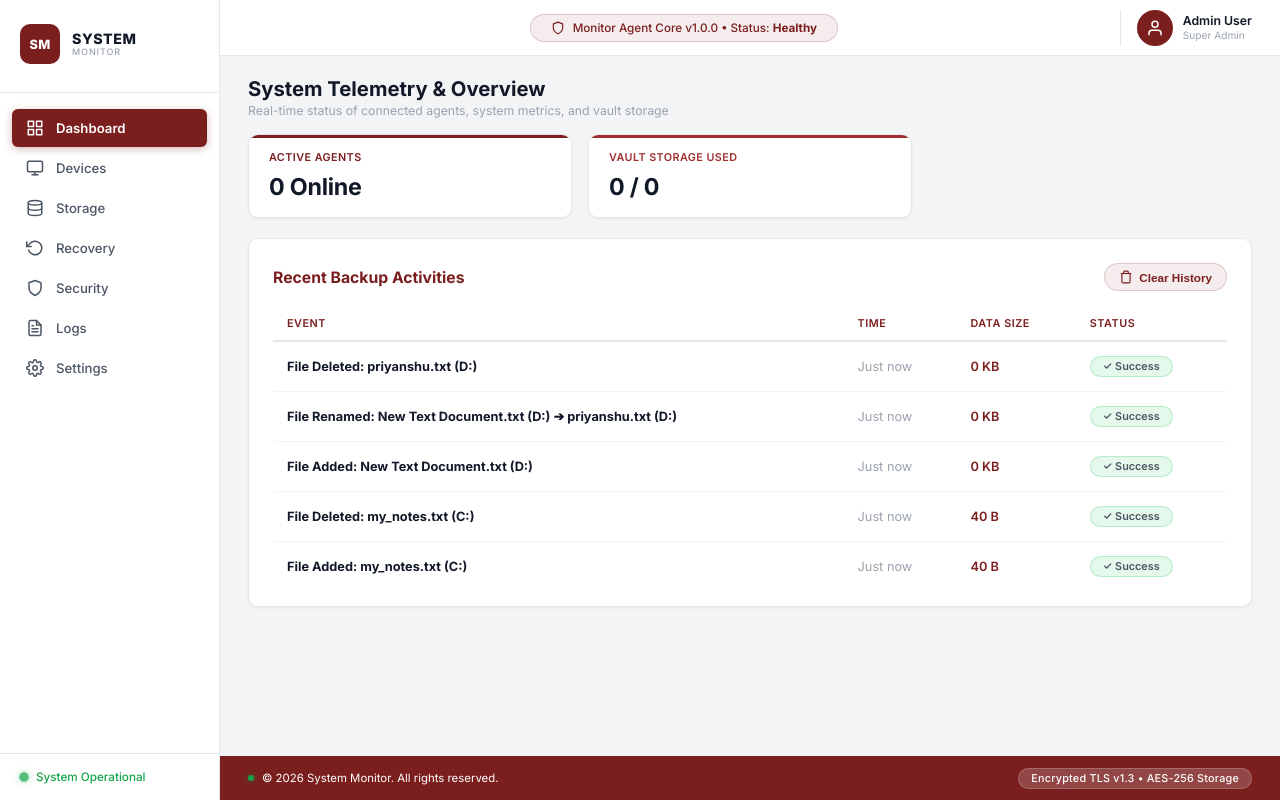
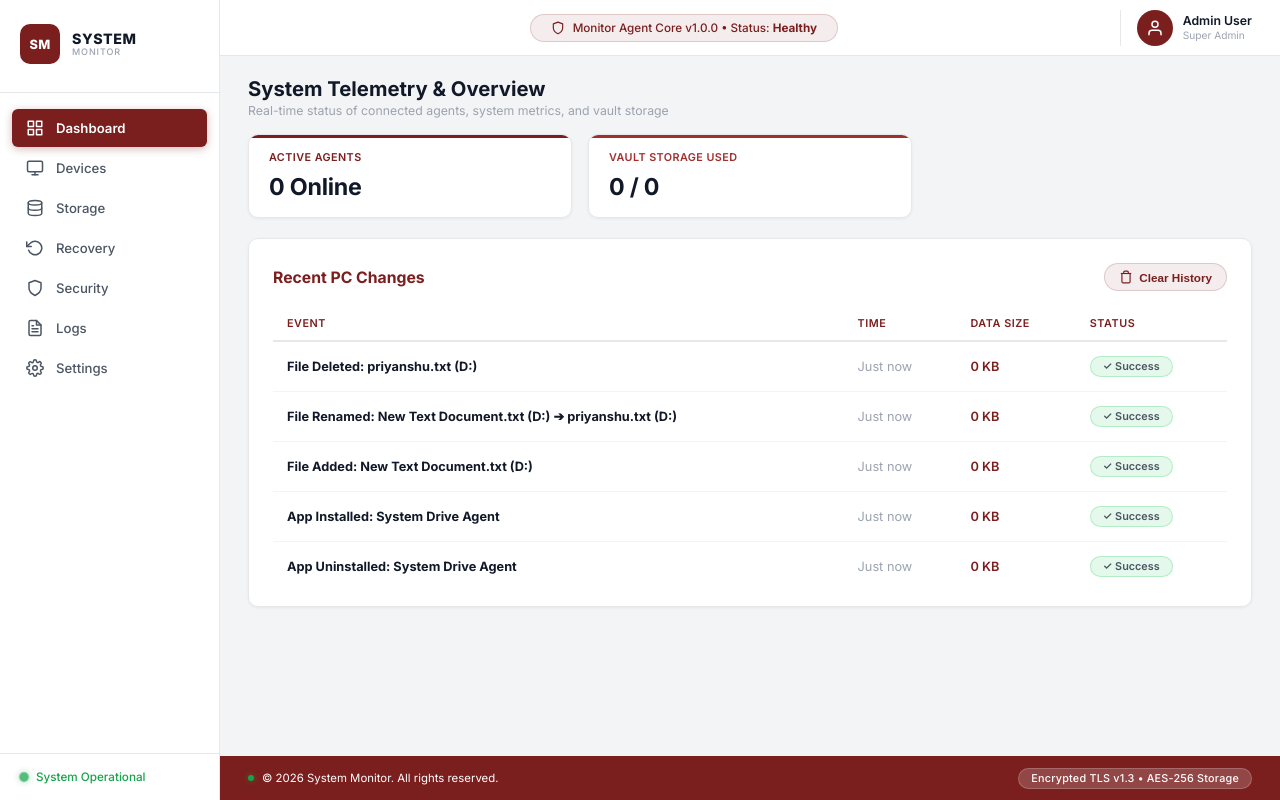
Before and after one commit to priyanshusingh3014/System-Monitor, a Django app: page / in a window 1280 px wide. Run offline with Django 5.2, Linux system fonts and the light colour scheme; data comes from the database, SQL or seed files in the repository; both versions use the stored data as it was after the commit; data that the repository does not hold is empty.

Commit message:
Update vault storage selection, reduce online timeout, ensure filesystem monitor starts on client

```diff
--- a/server/monitor/fs_monitor.py
+++ b/server/monitor/fs_monitor.py
@@ -34,7 +34,7 @@ IGNORED_PATTERNS = [
     '$Recycle.Bin', '$RECYCLE.BIN', '__pycache__', '.venv', 'venv', 'node_modules',
     '.git', '.gemini', '.antigravity', 'CacheStorage', 'GPUCache', 'IndexedDB',
     'prefetch', 'temp', 'tmp', 'crashdumps', 'logs', 'telemetry', 'diagnostics',
-    'screenshot', 'screenshots', 'onedrive', 'build', 'dist', 'scratch',
+    'screenshot', 'screenshots', 'build', 'dist', 'scratch',
     'site-packages', 'pyinstaller', 'whatsapp', 'my agent', 'client_installer'
 ]
 
@@ -79,7 +79,7 @@ def format_size(num_bytes):
 
 
 def get_display_name(path):
-    """Return filename with drive letter for context e.g. myfile.txt (D:\)"""
+    """Return filename with drive letter for context e.g. myfile.txt (D:\\)"""
     drive, _ = os.path.splitdrive(path)
     filename = os.path.basename(path)
     if drive:
@@ -197,7 +197,7 @@ class LocalFileSystemHandler(FileSystemEventHandler):
 
 
 def detect_all_drives():
-    """Detect all fixed disk drive roots (C:\, D:\, etc.) and user folders."""
+    """Detect all fixed disk drive roots (C:\\, D:\\, etc.) and user folders."""
     dirs = []
 
     # 1. User folders
--- a/server/monitor/static/monitor/dashboard.js
+++ b/server/monitor/static/monitor/dashboard.js
@@ -79,6 +79,12 @@
     function getAgentVaultSpace(agent) {
         if (!agent.drives || agent.drives.length === 0) return 0;
         return agent.drives.reduce((sum, d) => sum + (d.total || 0), 0);
+    }
+
+    function getDashboardVaultStorage(data) {
+        if (data.vault_storage) return data.vault_storage;
+        if (data.server_storage) return data.server_storage;
+        return { total: 0, used: 0 };
     }
 
     // Get primary drive path for backup target
@@ -254,7 +260,7 @@
             activeAgentsValue.textContent = `${stats.online} Online`;
         }
 
-        const ss = data.server_storage || { total: 0, used: 0 };
+        const ss = getDashboardVaultStorage(data);
         if (totalStorageValue) {
             totalStorageValue.textContent = `${formatBytesShort(ss.used)} / ${formatBytesShort(ss.total)}`;
         }
--- a/server/monitor/templates/monitor/dashboard.html
+++ b/server/monitor/templates/monitor/dashboard.html
@@ -147,11 +147,11 @@
                     </div>
                 </div>
 
-                <!-- Recent Backup Activities Table -->
+                <!-- Recent PC Changes Table -->
                 <div class="activity-section" id="activity-section">
                     <div class="section-header-row">
-                        <h3 class="section-title">Recent Backup Activities</h3>
-                        <button class="btn-clear-history" id="btn-clear-history" title="Clear Recent Backup Activities">
+                        <h3 class="section-title">Recent PC Changes</h3>
+                        <button class="btn-clear-history" id="btn-clear-history" title="Clear Recent PC Changes">
                             <svg viewBox="0 0 24 24" fill="none" stroke="currentColor" stroke-width="2">
                                 <path d="M3 6h18"/>
                                 <path d="M19 6v14a2 2 0 0 1-2 2H7a2 2 0 0 1-2-2V6m3 0V4a2 2 0 0 1 2-2h4a2 2 0 0 1 2 2v2"/>
@@ -424,8 +424,8 @@
                     <line x1="14" y1="11" x2="14" y2="17"/>
                 </svg>
             </div>
-            <h3 class="confirm-modal-title">Clear Recent Backup Activities?</h3>
-            <p class="confirm-modal-desc">Do you want to clear recent backup activities? All recorded activity data will be permanently deleted.</p>
+            <h3 class="confirm-modal-title">Clear Recent PC Changes?</h3>
+            <p class="confirm-modal-desc">Do you want to clear recent PC changes? All recorded activity data will be permanently deleted.</p>
             <div class="confirm-modal-actions">
                 <button class="btn-modal-cancel" id="btn-modal-cancel">Cancel</button>
                 <button class="btn-modal-confirm" id="btn-modal-confirm">Yes, Clear All</button>
@@ -433,6 +433,6 @@
         </div>
     </div>
 
-    <script src="{% static 'monitor/dashboard.js' %}?v=10008"></script>
+    <script src="{% static 'monitor/dashboard.js' %}?v=10009"></script>
 </body>
 </html>
--- a/server/monitor/views.py
+++ b/server/monitor/views.py
@@ -1,9 +1,7 @@
 import os
 import json
 import shutil
-import socket
 from datetime import timedelta
-import psutil
 
 from django.conf import settings
 from django.http import JsonResponse, HttpResponse, FileResponse, Http404
@@ -14,6 +12,8 @@ from django.views.decorators.http import require_http_methods
 
 from .models import AgentReport, BackupActivity, DeletedAgent
 
+
+ONLINE_TIMEOUT_SECONDS = 1
 
 
 def format_time_ago(dt):
@@ -140,6 +140,26 @@ def is_allowed_file_event(event_str):
     return ext.lower() in ALLOWED_USER_EXTENSIONS
 
 
+def is_file_activity(event_str):
+    file_prefixes = ("File Added:", "File Deleted:", "File Renamed:", "File Modified:")
+    return any(event_str.startswith(prefix) for prefix in file_prefixes)
+
+
+def is_dashboard_activity(event_str):
+    """Return True when an activity should be visible in the dashboard feed."""
+    if not event_str:
+        return False
+    if is_file_activity(event_str):
+        return is_allowed_file_event(event_str)
+    allowed_non_file_prefixes = (
+        "App Installed:",
+        "App Uninstalled:",
+        "Agent Enrolled:",
+        "Agent Uninstalled:",
+    )
+    return any(event_str.startswith(prefix) for prefix in allowed_non_file_prefixes)
+
+
 @csrf_exempt
 @require_http_methods(["POST"])
 def api_trigger_activity(request):
@@ -221,6 +241,96 @@ def get_client_ip(request):
     return ip
 
 
+def safe_int(value):
+    """Convert numeric telemetry values to int without breaking API responses."""
+    try:
+        return int(value)
+    except (TypeError, ValueError):
+        return 0
+
+
+def summarize_drive_storage(agent):
+    """Return total/used/free storage for one reported PC agent."""
+    total = 0
+    used = 0
+    free = 0
+
+    drives = agent.get('drives') or []
+    if not isinstance(drives, list):
+        drives = []
+
+    for drive in drives:
+        if not isinstance(drive, dict):
+            continue
+
+        drive_total = safe_int(drive.get('total'))
+        drive_used = safe_int(drive.get('used'))
+        drive_free = safe_int(drive.get('free'))
+
+        if drive_free == 0 and drive_total >= drive_used:
+            drive_free = drive_total - drive_used
+
+        total += drive_total
+        used += drive_used
+        free += drive_free
+
+    return {
+        'total': total,
+        'used': used,
+        'free': free,
+        'percent': round((used / total * 100), 1) if total > 0 else 0,
+        'hostname': agent.get('hostname', ''),
+        'agent_id': agent.get('agent_id', ''),
+        'source': 'agent_pc',
+    }
+
+
+def get_dashboard_vault_storage(request, agents_data):
+    """Select the PC storage that should power the dashboard overview card.
+    Prioritize the storage from the server machine itself (matching hostname).
+    If not found, fallback to the original IP‑based selection logic.
+    """
+    if not agents_data:
+        return {
+            'total': 0,
+            'used': 0,
+            'free': 0,
+            'percent': 0,
+            'hostname': '',
+            'agent_id': '',
+            'source': 'none',
+        }
+
+    # Try to match the server's own hostname (the machine running this Django process)
+    try:
+        import socket
+        server_hostname = socket.gethostname()
+    except Exception:
+        server_hostname = None
+
+    if server_hostname:
+        for agent in agents_data:
+            if agent.get('hostname') == server_hostname:
+                return summarize_drive_storage(agent)
+
+    # Fallback: original IP‑based selection logic
+    client_ip = get_client_ip(request)
+    matching_agents = []
+    if client_ip and client_ip not in ('127.0.0.1', '::1'):
+        matching_agents = [
+            agent for agent in agents_data
+            if client_ip in (agent.get('public_ip'), agent.get('local_ip'))
+        ]
+
+    online_matches = [agent for agent in matching_agents if agent.get('is_online')]
+    online_agents = [agent for agent in agents_data if agent.get('is_online')]
+
+    selected_agent = (
+        (online_matches or matching_agents or online_agents or agents_data)[0]
+    )
+    return summarize_drive_storage(selected_agent)
+
+
 @csrf_exempt
 @require_http_methods(["POST"])
 def api_uninstall_agent(request):
@@ -281,11 +391,18 @@ def api_uninstall_agent(request):
 def api_agents(request):
     now = timezone.now()
     agents = AgentReport.objects.all()
-    # Device is Online if 1-second heartbeat received within last 4 seconds; Offline if PC shutdown/off
-    online_threshold = now - timedelta(seconds=4)
+    # A PC is online while fresh agent heartbeats are arriving. If the PC shuts down,
+    # heartbeats stop and it moves offline after this grace window.
+    online_threshold = now - timedelta(seconds=ONLINE_TIMEOUT_SECONDS)
 
     agents_data = []
     for agent in agents:
+        seconds_since_seen = None
+        is_online = False
+        if agent.last_seen:
+            seconds_since_seen = max(0, int((now - agent.last_seen).total_seconds()))
+            is_online = agent.last_seen >= online_threshold
+
         agents_data.append({
             'agent_id': str(agent.agent_id),
             'hostname': agent.hostname,
@@ -303,30 +420,12 @@ def api_agents(request):
             'drives': agent.drives,
             'first_seen': agent.first_seen.isoformat() if agent.first_seen else None,
             'last_seen': agent.last_seen.isoformat() if agent.last_seen else None,
-            'is_online': agent.last_seen >= online_threshold if agent.last_seen else False,
+            'seconds_since_seen': seconds_since_seen,
+            'is_online': is_online,
+            'status': 'Online' if is_online else 'Offline',
         })
 
-    # Calculate vault storage strictly across all drives of enrolled endpoint PC devices
-    total_bytes = 0
-    used_bytes = 0
-    free_bytes = 0
-
-    for agent in agents:
-        if isinstance(agent.drives, list):
-            for d in agent.drives:
-                if isinstance(d, dict):
-                    total_bytes += int(d.get('total', 0) or 0)
-                    used_bytes += int(d.get('used', 0) or 0)
-                    free_bytes += int(d.get('free', 0) or 0)
-
-    server_storage = {
-        'total': total_bytes,
-        'used': used_bytes,
-        'free': free_bytes,
-        'percent': round((used_bytes / total_bytes * 100), 1) if total_bytes > 0 else 0
-    }
-
-    host_name = socket.gethostname()
+    vault_storage = get_dashboard_vault_storage(request, agents_data)
 
     # 48-Hour Retention Window: Delete activities older than 48 hours automatically
     cutoff_time = now - timedelta(hours=48)
@@ -343,22 +442,22 @@ def api_agents(request):
     BackupActivity.objects.filter(event__icontains="{").delete()
 
     # Query DB activities from the last 48 hours (newest first)
-    allowed_prefixes = ("File Added:", "File Deleted:", "File Renamed:", "File Modified:")
     all_activities = BackupActivity.objects.filter(timestamp__gte=cutoff_time).order_by('-id')
 
     db_activities = []
     seen_recent_targets = {}
     for act in all_activities:
-        if any(act.event.startswith(p) for p in allowed_prefixes):
-            if not is_allowed_file_event(act.event):
-                continue
-            t_key = get_target_key(act.event)
-            # Deduplicate items for the same target key occurring within 5 seconds of each other
-            if t_key not in seen_recent_targets or abs((seen_recent_targets[t_key] - act.timestamp).total_seconds()) > 5:
-                seen_recent_targets[t_key] = act.timestamp
-                db_activities.append(act)
-            if len(db_activities) >= 50:
-                break
+        if not is_dashboard_activity(act.event):
+            continue
+
+        t_key = get_target_key(act.event)
+        if t_key in seen_recent_targets and abs((seen_recent_targets[t_key] - act.timestamp).total_seconds()) <= 5:
+            continue
+
+        seen_recent_targets[t_key] = act.timestamp
+        db_activities.append(act)
+        if len(db_activities) >= 50:
+            break
 
     activities_data = []
     for act in db_activities:
@@ -375,9 +474,12 @@ def api_agents(request):
         'agents': agents_data,
         'total': len(agents_data),
         'online': sum(1 for a in agents_data if a['is_online']),
+        'offline': sum(1 for a in agents_data if not a['is_online']),
+        'online_timeout_seconds': ONLINE_TIMEOUT_SECONDS,
         'server_time': now.isoformat(),
-        'server_storage': server_storage,
-        'server_hostname': host_name,
+        'vault_storage': vault_storage,
+        'server_storage': vault_storage,
+        'server_hostname': vault_storage.get('hostname', ''),
         'recent_activities': activities_data,
     })
 
```
Also changed, not shown: client_installer/agent_client.py (+31 -11 lines), server/db.sqlite3, 6 other files.
